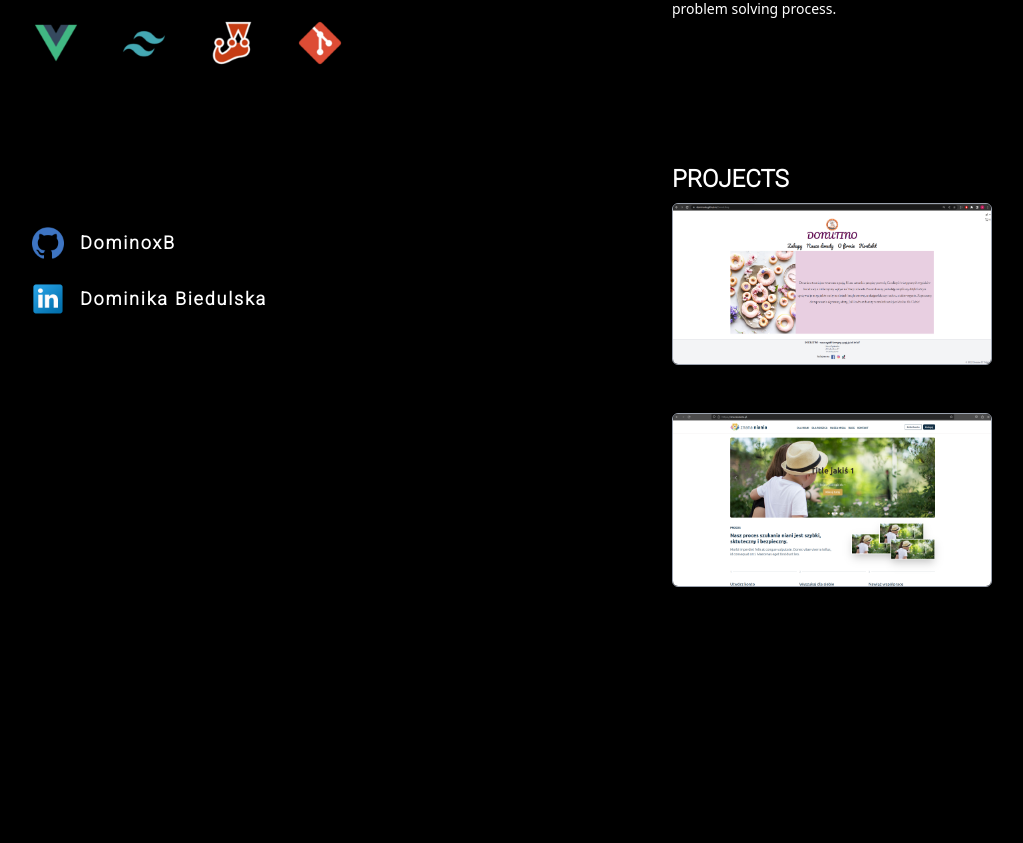
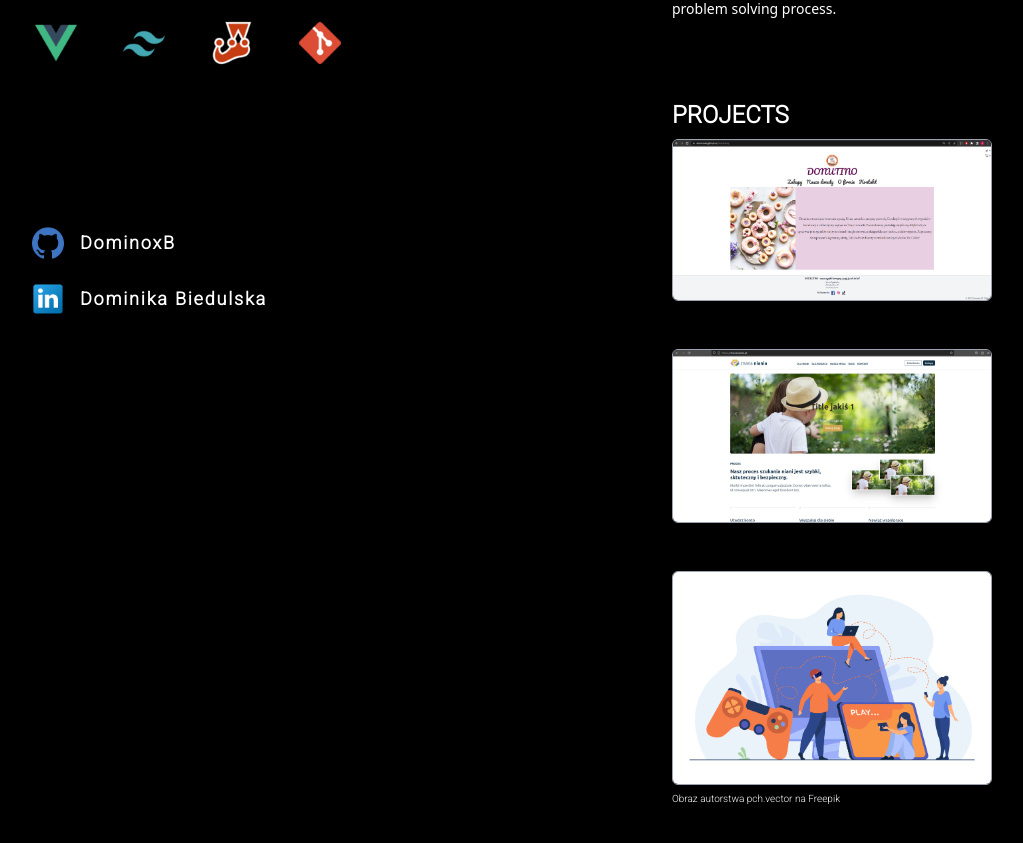
Before and after one commit to DominoxB/my-portfolio, a Vue app: page / in a window 1280 px wide. Shown: the part 597-1440 px from the top of the page, without its empty margins (128-1151 px from the left). Before the commit the page ends 1344 px from the top, so only its background shows below. Built offline with nearby package versions, Linux system fonts and the light colour scheme.

Commit message:
feat: add gaming project

```diff
--- a/src/components/MyProjects.vue
+++ b/src/components/MyProjects.vue
@@ -1,6 +1,6 @@
 <template>
-  <div class="text-white mt-36">
-    <span class="font-roboto uppercase font-semibold text-2xl">Projects</span>
+  <div class="text-white mt-20 font-roboto">
+    <span class="uppercase font-semibold text-2xl">Projects</span>
     <div class="relative group">
       <img src="@/images/donutino.png" alt="donutino"
         class="rounded-md border border-gray-400 mt-2 group-hover:opacity-30 transition duration-700" />
@@ -15,7 +15,7 @@
       </a>
     </div>
     <div class="relative group mt-12">
-      <img src="@/images/znananiania.png" alt="donutino"
+      <img src="@/images/znananiania.png" alt="zn"
         class="rounded-md border border-gray-400 mt-2 group-hover:opacity-30 transition duration-700" />
         <div
           class="p-4 opacity-0 group-hover:opacity-100 transition duration-700 absolute bottom-0 text-center bg-gray-200 bg-opacity-30 font-roboto text-gray-50 rounded-b-md">
@@ -25,6 +25,17 @@
           </p>
         </div>
     </div>
+    <div class="relative group mt-12">
+      <img src="@/images/games.jpg" alt="games"
+        class="rounded-md border border-gray-400 mt-2 group-hover:opacity-30 transition duration-700" />
+        <div
+          class="p-4 opacity-0 group-hover:opacity-100 transition duration-700 absolute bottom-0 text-center bg-gray-200 bg-opacity-30 font-roboto text-gray-50 rounded-b-md">
+          <span class="font-bold">Design system for a gaming project</span>
+          <p class="text-xs font-medium">I was part of the team working on the design system for a gaming project. We prepared application design and functionality based on the provided graphic project (in Figma).
+          </p>
+        </div>
+    </div>
+    <a href="https://pl.freepik.com/darmowe-wektory/gracze-uzywajacy-roznych-urzadzen-i-grajacy-na-telefonie-komorkowym-tablecie-laptopie-konsoli-ilustracja-kreskowka_12699087.htm#query=computer%20games&position=2&from_view=search&track=ais" class="text-[10px]">Obraz autorstwa pch.vector na Freepik</a>
   </div>
 </template>
 
```
Also changed, not shown: src/images/games.jpg (added).
